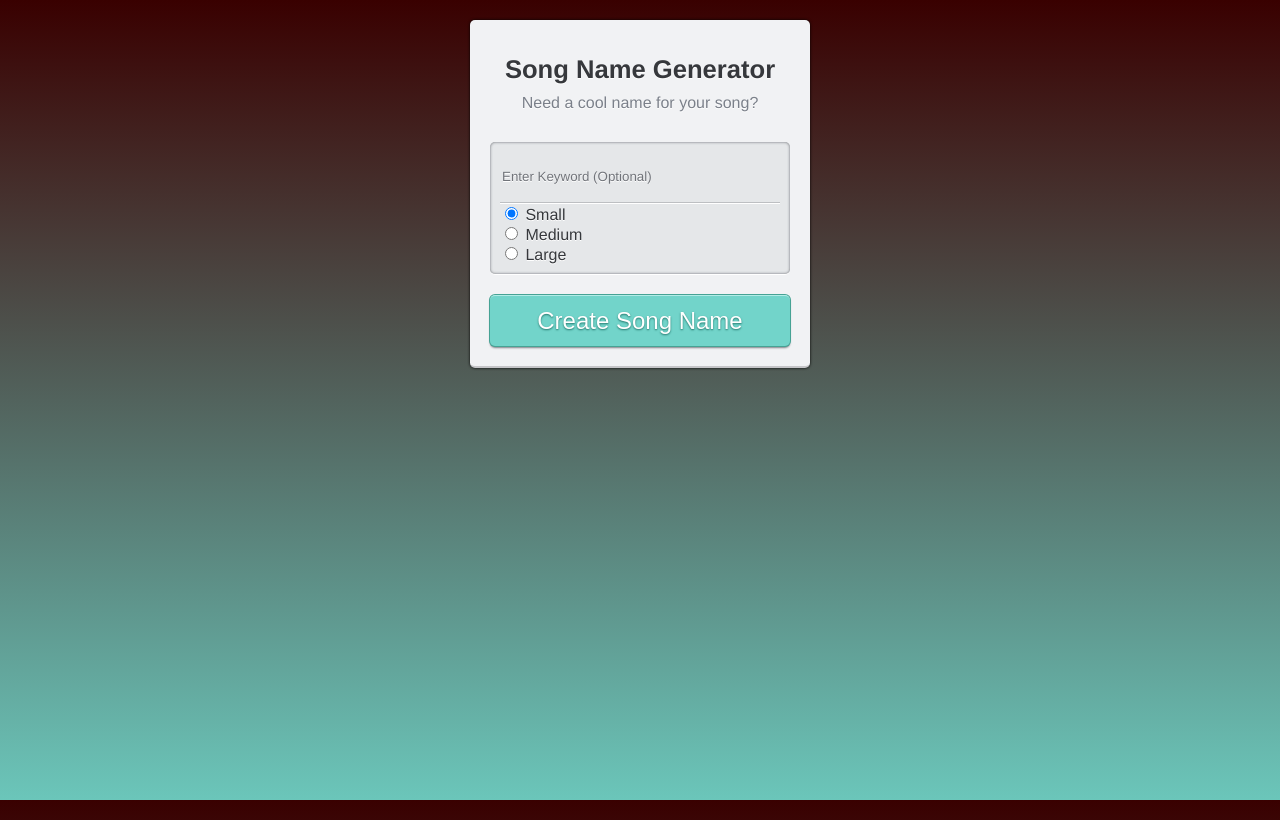
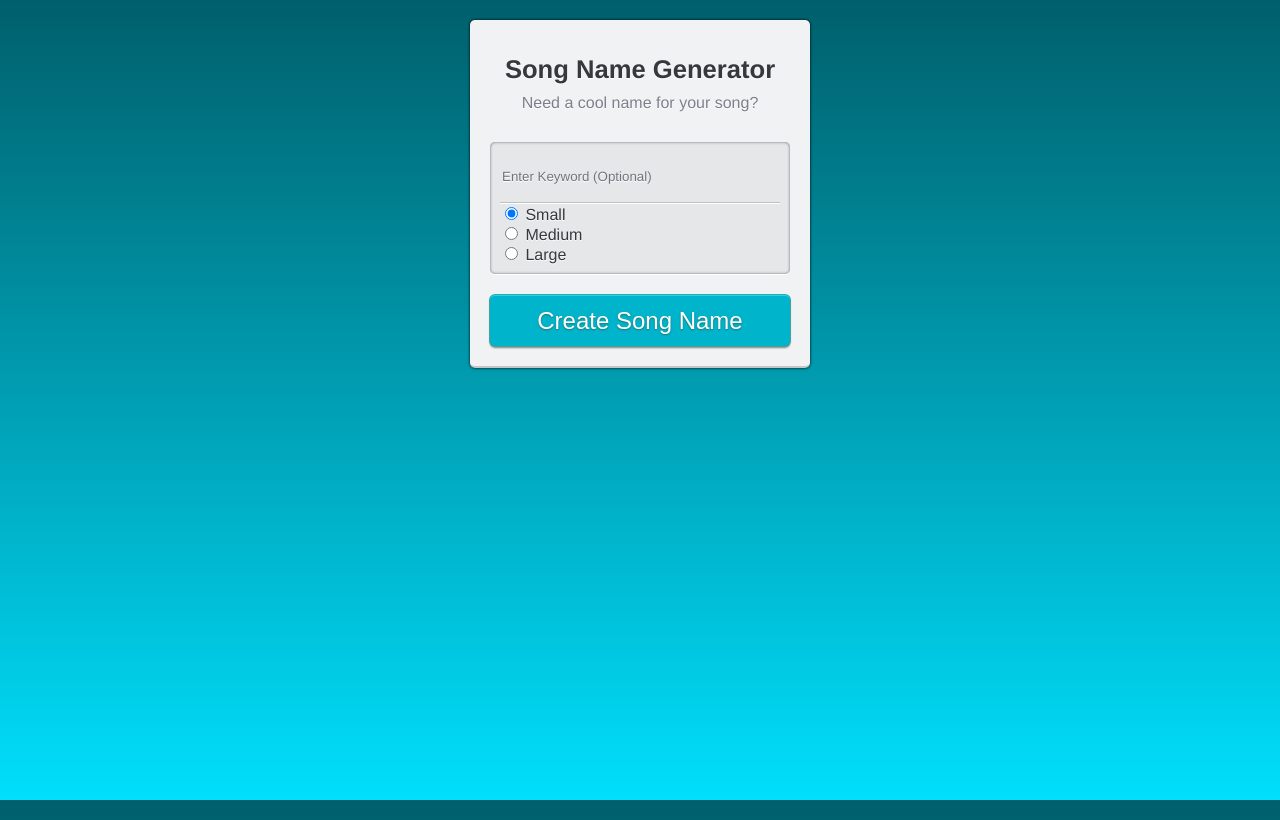
Before and after one commit to pgraci/song-name-generator, a PHP site: page / in a window 1280 px wide. Run offline with PHP 8.4, Linux system fonts and the light colour scheme; some libraries are stand-ins or nearby versions.

Commit message:
fix typo. adjust color palletes

```diff
--- a/css/song-name-generator.css
+++ b/css/song-name-generator.css
@@ -5,7 +5,7 @@ html{
 }
 
 body{
-  background: linear-gradient(to bottom, rgba(57,0,0,1) 0%,rgba(107,198,186,1) 100%);
+  background: linear-gradient(to bottom, rgba(0,95,107,1) 0%,rgba(0,223,252,1) 100%);
   font-family: 'Helvetica', Arial;
   font-size: 1em;
   min-height: 100%;
@@ -90,10 +90,10 @@ button{
   display: block;
   width: 100%;
   line-height: 2em;
-  background: rgba(114,212,202,1);
+  background: rgba(0,180,204,1);
   border-radius: 5px;
   border:0;
-  border-top: 1px solid #B2ECE6;
+  border-top: 1px solid #00DFFC;
   box-shadow: 0 0 0 1px #46A294, 0 2px 2px #808389;
   color: #FFFFFF;
   font-size: 1.5em;
```
Also changed, not shown: song-name-generator.php (+1 -1 lines).
